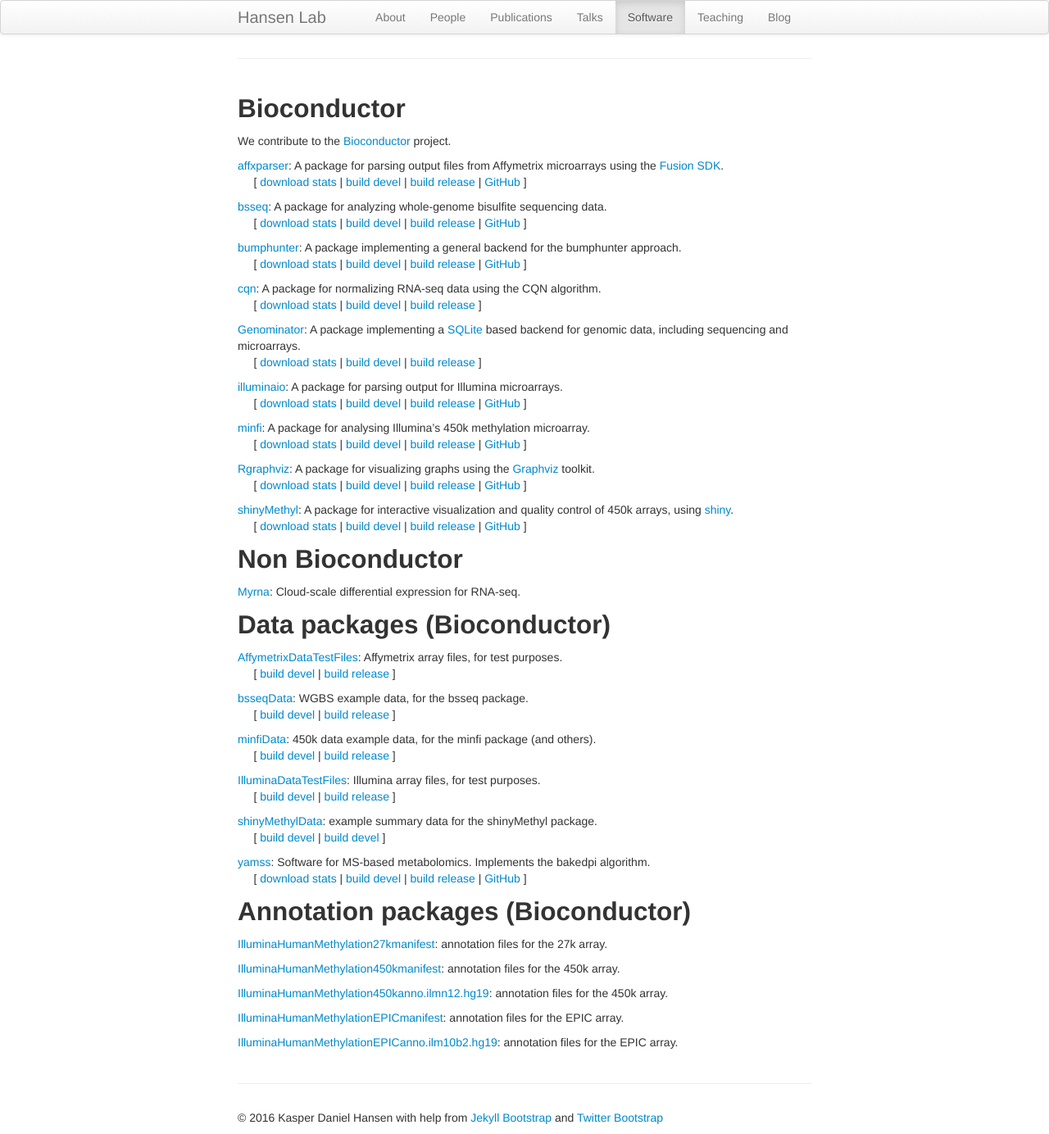
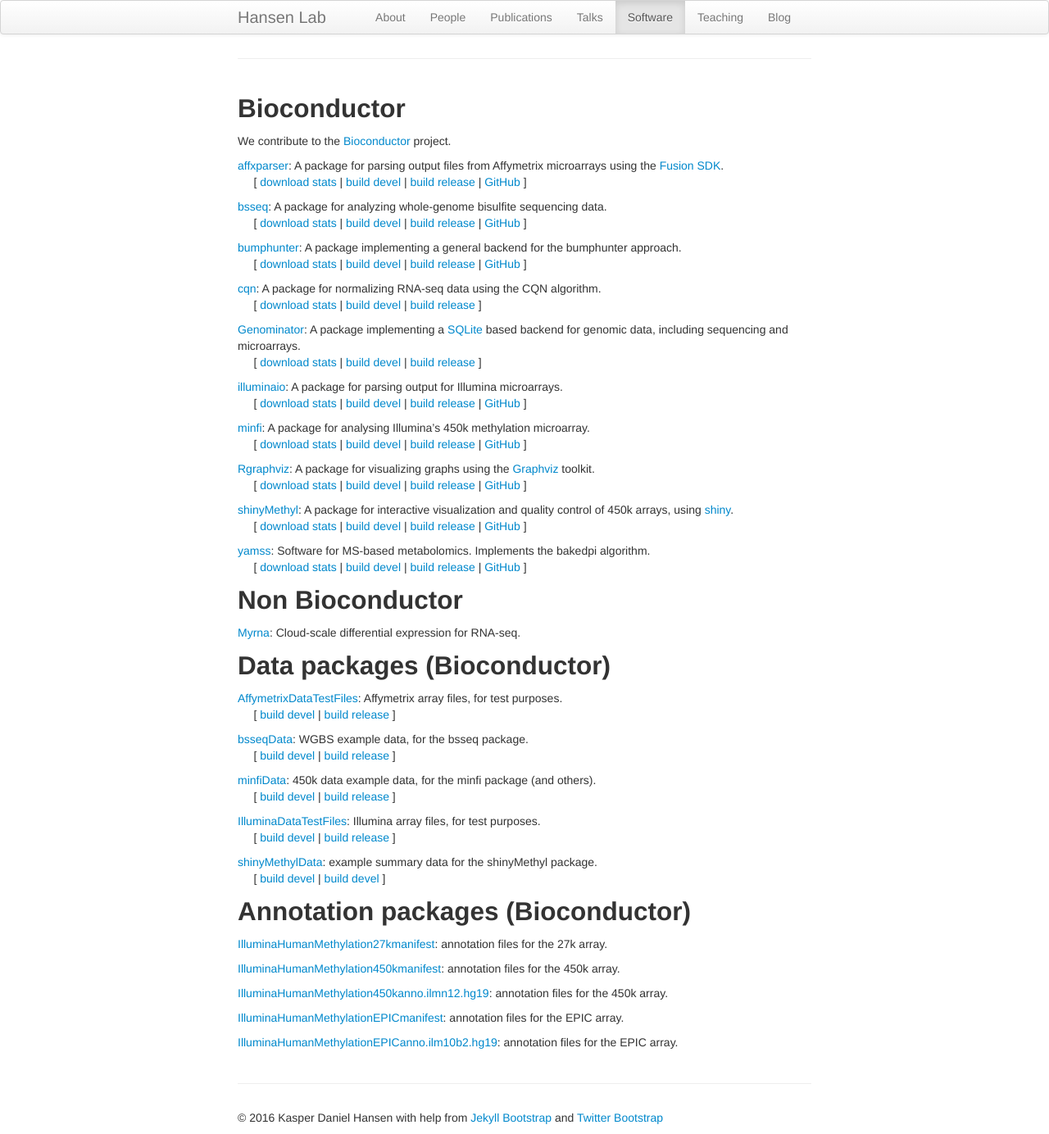
Before and after one commit to hansenlab/hansenlab.github.io, a Jekyll site: the page built from 04-software.md, in a window 1280 px wide. Shown: the whole page at 82% size. Built offline with Jekyll 4.4.1, drawn with Linux system fonts in a browser that asks for light colours; part of the change alters nothing that is shown.

Commit message:
added yamss to software

```diff
--- a/04-software.md
+++ b/04-software.md
@@ -116,6 +116,17 @@ interactive visualization and quality control of 450k arrays, using
 [GitHub](https://github.com/Jfortin1/shinyMethyl)
 ]
 
+[yamss](http://www.bioconductor.org/packages/yamss): Software for MS-based metabolomics.  Implements the bakedpi algorithm.
+<br>&nbsp;&nbsp;&nbsp;&nbsp;&nbsp;[
+[download stats](http://bioconductor.org/packages/stats/bioc/yamss.html)
+|
+[build devel](http://bioconductor.org/checkResults/devel/bioc-LATEST/yamss)
+|
+[build release](http://bioconductor.org/checkResults/release/bioc-LATEST/yamss)
+|
+[GitHub](https://github.com/hansenlab/yamss)
+]
+
 Non Bioconductor
 ----------------
 
@@ -165,16 +176,6 @@ example summary data for the shinyMethyl package.
 [build devel](http://bioconductor.org/checkResults/release/data-experiment-LATEST/shinyMethylData/)
 ]
 
-[yamss](http://www.bioconductor.org/packages/yamss): Software for MS-based metabolomics.  Implements the bakedpi algorithm.
-<br>&nbsp;&nbsp;&nbsp;&nbsp;&nbsp;[
-[download stats](http://bioconductor.org/packages/stats/bioc/yamss.html)
-|
-[build devel](http://bioconductor.org/checkResults/devel/bioc-LATEST/yamss)
-|
-[build release](http://bioconductor.org/checkResults/release/bioc-LATEST/yamss)
-|
-[GitHub](https://github.com/hansenlab/yamss)
-]
 
 
 Annotation packages (Bioconductor)
```
